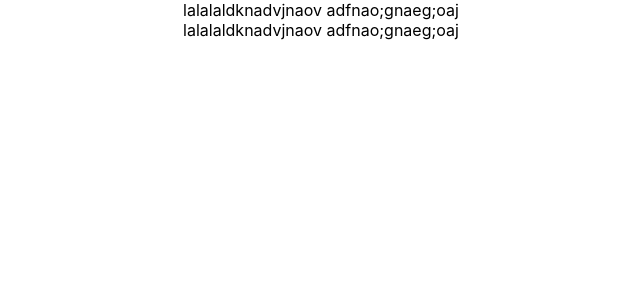
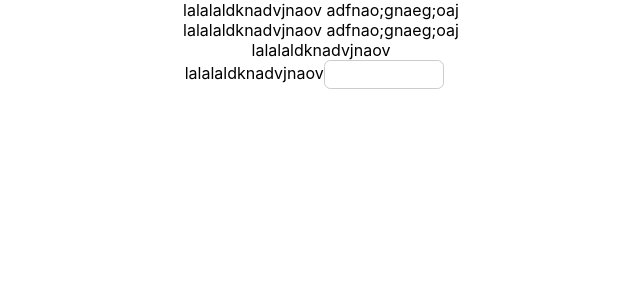
Before and after one commit to CarolineHoang/divhacks2019, a React (Create React App) app in the folder himentor/: page / in a window 1280 px wide. Shown: the top 300 px of the page, without its empty margins (319-959 px from the left). Built offline with nearby package versions, Linux system fonts and the light colour scheme.

Commit message:
started navbar

```diff
--- a/himentor/src/App.js
+++ b/himentor/src/App.js
@@ -2,6 +2,7 @@ import React, {Component} from 'react';
 import logo from './logo.svg';
 import './App.css';
 import Homepage from './pages/Homepage';
+import Dashboard from './pages/dashboard';
 
 
 function App() {
@@ -24,6 +25,7 @@ function App() {
 
       </header> */}
       <Homepage/>
+      <Dashboard/>
     </div>
   );
 }
--- /dev/null
+++ b/himentor/src/pages/dashboard.js
@@ -0,0 +1,31 @@
+import React, { Component } from 'react';
+import SearchBar from './searchbar.js';
+
+
+
+class Dashboard extends Component {
+    constructor(){
+        super();
+    }
+    // this.state = {
+    //   };
+
+
+
+
+render (){
+    return(
+        <div>
+            lalalaldknadvjnaov
+        <SearchBar/>
+
+        </div>
+
+    )
+
+
+
+
+};
+}
+export default Dashboard;
--- /dev/null
+++ b/himentor/src/pages/searchbar.js
@@ -0,0 +1,80 @@
+import React, { Component } from 'react';
+import styled from 'styled-components';
+
+
+
+const Form = styled.form`
+  display: inline;
+`;
+
+const Input = styled.input`
+  margin-right: 1vw;
+  -webkit-appearance: textfield;
+  -webkit-box-sizing: content-box;
+  font-family: inherit;
+  font-size: 1vw; /*100%*/
+  height: 0.7vw;
+
+  background: transparent
+    url("https://abeautifulsign.co.uk/images/magnifying-glass-3-xxl.png")
+    no-repeat 9px center;
+  background-size: 1vw;
+  border: solid 1px #ccc;
+  padding: 9px 10px 9px 32px;
+  width: 6vw;
+  -webkit-border-radius: 10em;
+  -moz-border-radius: 10em;
+  border-radius: 0.5em;
+  -webkit-transition: all 0.5s;
+  -moz-transition: all 0.5s;
+  transition: all 0.5s;
+  &:hover {
+    background-color: #ededed;
+    background: #ededed
+      url("https://image.flaticon.com/icons/png/512/49/49116.png") no-repeat 9px
+      center;
+    background-size: 1.1vw;
+  }
+  &:focus {
+    width: 10vw;
+    padding-left: 32px;
+    color: #000;
+    background-color: #fff;
+    background: #fff
+      url("https://image.flaticon.com/icons/png/512/49/49116.png") no-repeat 9px
+      center;
+    background-size: 1.1vw;
+    cursor: auto;
+  }
+  :before {
+    background-image: url("https://www.columbiaspectator.com/pb/resources/img/CDSwhitemasthead.png");
+  }
+`;
+class SearchBar extends Component {
+    constructor(){
+        super();
+    }
+    // this.state = {
+    //   };
+
+
+
+
+render (){
+    return(
+        <div>
+            lalalaldknadvjnaov
+            <Form>
+                  <Input />
+            </Form>
+
+        </div>
+
+    )
+
+
+
+
+};
+}
+export default SearchBar;
```
